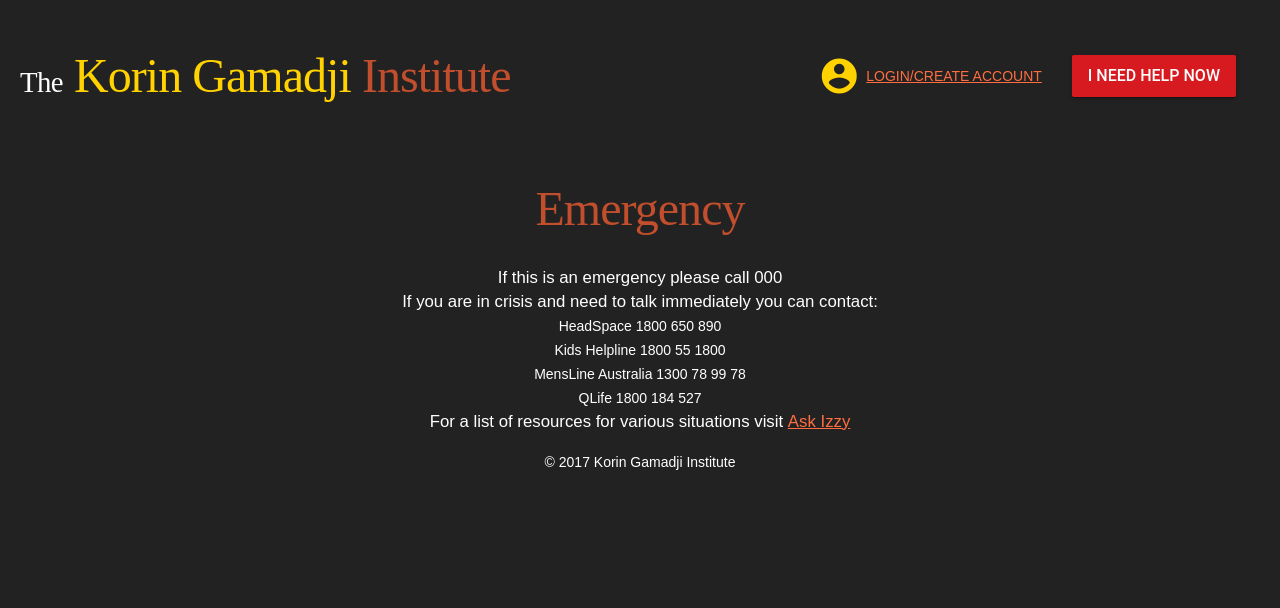
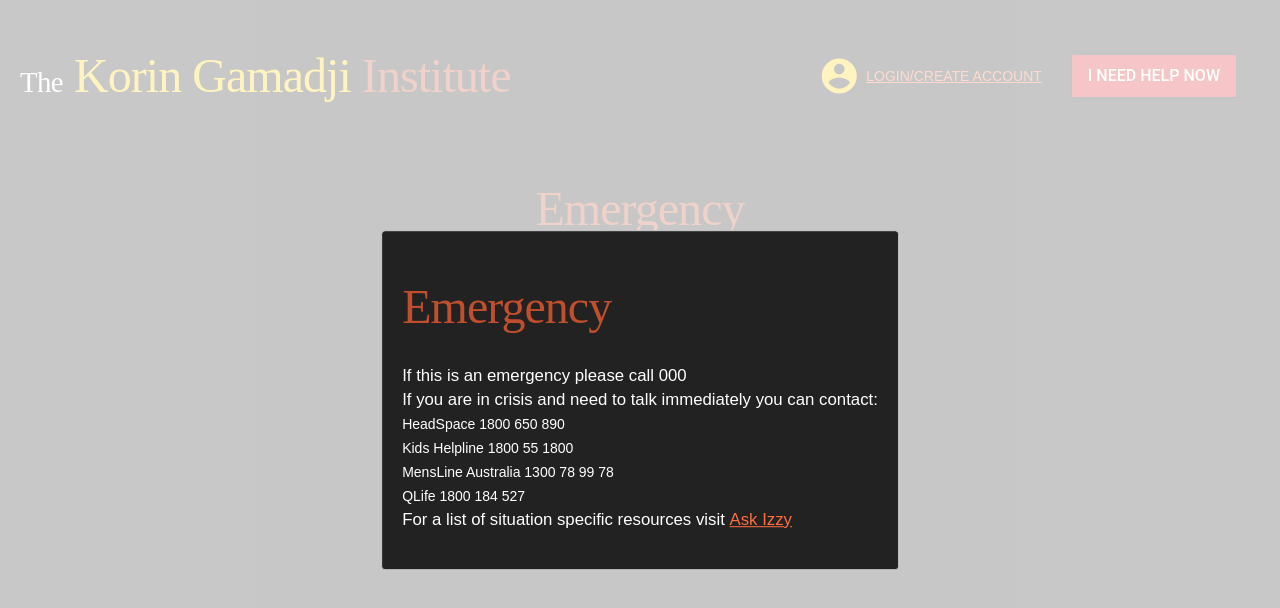
Before and after one commit to PakkuDon/korin-gamadji-ui, a React (Create React App) app: page /panic in a window 1280 px wide. Both pictures are taken after a click on the button "I NEED HELP NOW". Shown: the top 608 px of the page. Built offline with nearby package versions, Linux system fonts and the light colour scheme; a web font is replaced by a local one.

Commit message:
Made emergency details into a modal

```diff
--- a/package.json
+++ b/package.json
@@ -8,6 +8,7 @@
   "dependencies": {
     "react": "^15.4.2",
     "react-dom": "^15.4.2",
+    "react-modal": "^1.6.5",
     "react-router": "^3.0.2"
   },
   "scripts": {
--- a/src/components/EmergencyButton.js
+++ b/src/components/EmergencyButton.js
@@ -1,13 +1,61 @@
 import React from 'react';
-import { Link } from 'react-router';
+import Modal from 'react-modal';
+import EmergencyPage from './EmergencyPage';
+
+const customStyles = {
+  content : {
+    top                   : '50%',
+    left                  : '50%',
+    right                 : 'auto',
+    bottom                : 'auto',
+    marginRight           : '-50%',
+    transform             : 'translate(-50%, -50%)',
+    backgroundColor       : 'rgb(34,34,34)'
+  }
+};
 
 export default class EmergencyButton extends React.Component {
+
+  constructor() {
+    super();
+
+    this.state = {
+      modalIsOpen: false
+    };
+
+    this.openModal = this.openModal.bind(this);
+    this.afterOpenModal = this.afterOpenModal.bind(this);
+    this.closeModal = this.closeModal.bind(this);
+  }
+
+  openModal() {
+    this.setState({modalIsOpen: true});
+  }
+
+  afterOpenModal() {
+  }
+
+  closeModal() {
+    this.setState({modalIsOpen: false});
+  }
+
   render() {
     return (
-      <div className='emergency-button flex-1'>
-        <button className="mdl-button mdl-js-button mdl-button--raised mdl-js-ripple-effect btn-large">
-          <Link to='/panic' className="text-white">I need help now</Link>
-        </button>
+      <div>
+        <div className='emergency-button flex-1'>
+          <button onClick={this.openModal} className="mdl-button mdl-js-button mdl-button--raised mdl-js-ripple-effect btn-large">
+            <span className="text-white">I need help now</span>
+          </button>
+        </div>
+        <Modal
+          isOpen={this.state.modalIsOpen}
+          onAfterOpen={this.afterOpenModal}
+          onRequestClose={this.closeModal}
+          style={customStyles}
+          contentLabel="Emergency Help"
+        >
+          <EmergencyPage />
+        </Modal>
       </div>
     );
   }
--- a/src/components/EmergencyPage.js
+++ b/src/components/EmergencyPage.js
@@ -1,5 +1,4 @@
 import React from 'react';
-import { Link } from 'react-router';
 
 export default class EmergencyPage extends React.Component {
   render() {
@@ -15,7 +14,7 @@ export default class EmergencyPage extends React.Component {
               <li> MensLine Australia 1300 78 99 78 </li>
               <li> QLife 1800 184 527 </li>
             </ul>
-          <li> For a list of resources for various situations visit <a href="https://askizzy.org.au">Ask Izzy</a></li>
+          <li> For a list of situation specific resources visit <a href="https://askizzy.org.au">Ask Izzy</a></li>
         </ul>
 
       </div>
```
Also changed, not shown: src/components/App.js (line endings or trailing spaces).
